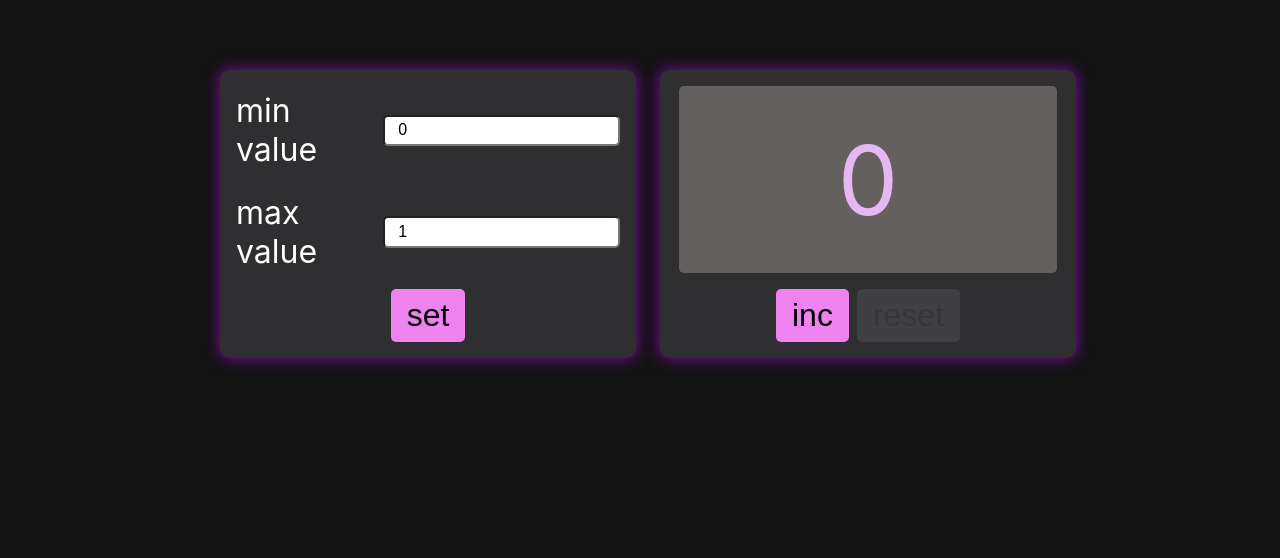
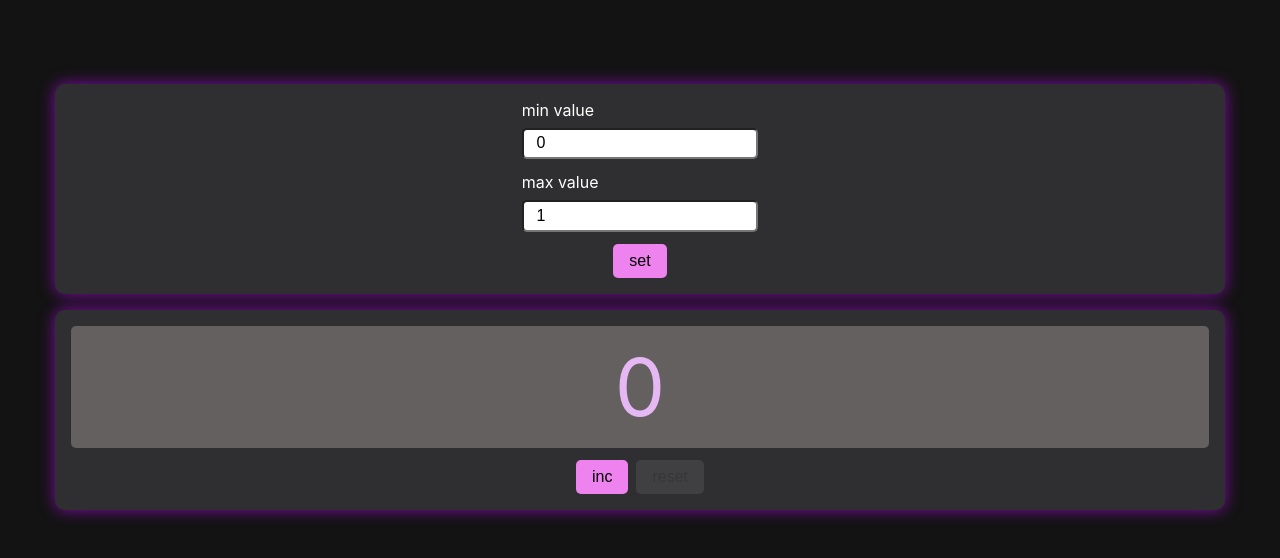
Before and after one commit to beliy-beret/React-Counter, a React (Create React App) app: page / in a window 1280 px wide. Shown: the part 114-672 px from the top of the page. Built offline with nearby package versions, Linux system fonts and the light colour scheme.

Commit message:
add style for xs screen

```diff
--- a/src/components/Counter/Counter.tsx
+++ b/src/components/Counter/Counter.tsx
@@ -21,7 +21,9 @@ const Counter: FC<ComponentPropsType> = ({
 }) => {
   return (
     <div className={s.counter}>
-      <CounterValue counter={counter} errorMessage={errorMessage} isEdit={isEdit} />
+      <div>
+        <CounterValue counter={counter} errorMessage={errorMessage} isEdit={isEdit} />
+      </div>
       <div className={s.btnBlock}>
         <MyButton
           onClick={incrementCurrentValue}
--- a/src/components/Counter/style.module.css
+++ b/src/components/Counter/style.module.css
@@ -1,17 +1,14 @@
 .counter {
-    display: flex;
-    flex-direction: column;
-    align-items: center;
-    justify-content: space-between;
-    gap: 1rem;
-    width: 30%;
-    height: 300px;
-    max-height: 40%;
+  color: #e5b8f4;
+  display: grid;
+  grid-template-rows: 1fr auto;
+  gap: 0.8rem;
+  min-height: 200px;
   background-color: #2f2f31;
   border-radius: 10px;
   padding: 1rem;
-    box-shadow: 0 0 15px 0 #810CA8;
-    color: #E5B8F4;
+  box-shadow: 0 0 15px 0 #810ca8;
+  width: 95%;
 }
 .btnBlock {
   grid-row: 2;
--- a/src/components/CounterSetting/style.module.css
+++ b/src/components/CounterSetting/style.module.css
@@ -1,23 +1,18 @@
 .form {
+  width: 95%;
   display: flex;
   flex-direction: column;
   align-items: center;
   justify-content: space-between;
   gap: 0.8rem;
-    width: 30%;
-    height: 300px;
-    max-height: 40%;
+  max-height: 250px;
   background-color: #2f2f31;
   border-radius: 10px;
   padding: 1rem;
-    box-shadow: 0 0 15px 0 #810CA8;
+  box-shadow: 0 0 15px 0 #810ca8;
 }
 
 .field {
-    font-size: 2rem;
-    color: #FFFFFF;
-    flex-basis: 50%;
-    height: 100%;
-    display: flex;
-    align-items: center;
+  font-size: 1rem;
+  color: #ffffff;
 }
--- a/src/components/CounterValue/CounterValue.tsx
+++ b/src/components/CounterValue/CounterValue.tsx
@@ -12,9 +12,9 @@ const CounterValue: FC<ComponentPropsType> = ({ counter, errorMessage, isEdit })
   const className =
     s.container +
     ' ' +
-    (counter.current < counter.max ? s.onLimit : s.noLimit) +
+    (counter.current >= counter.max && s.noLimit) +
     ' ' +
-    (errorMessage ? s.noLimit : s.onLimit) +
+    (errorMessage ? s.noLimit : '') +
     ' ' +
     (isEdit && '')
 
--- a/src/components/CounterValue/style.module.css
+++ b/src/components/CounterValue/style.module.css
@@ -1,23 +1,19 @@
 .container {
-    width: 90%;
+  background-color: #646060;
   border-radius: 5px;
-    text-align: center;
-    flex-basis: 100%;
+  height: 100%;
+  padding: 0.5rem;
   display: flex;
   justify-content: center;
   align-items: center;
-    padding: 1rem;
+  text-align: center;
 }
 .value {
-    font-size: 6rem;
+  font-size: 5rem;
   margin: 0;
 }
 .message {
-    font-size: 2rem;
-}
-.onLimit {
-    color: #E5B8F4;
-    background-color: #646060;
+  font-size: 1.2rem;
 }
 .noLimit {
   background-color: #ee5d5d;
--- a/src/components/MyButton/style.module.css
+++ b/src/components/MyButton/style.module.css
@@ -1,6 +1,6 @@
 .btn {
   padding: 0.5rem 1rem;
-    font-size: 2rem;
+  font-size: 1rem;
   border: none;
   border-radius: 5px;
 }
@@ -19,9 +19,9 @@
 .primary {
   background-color: violet;
 }
-.secondary{
+.secondary {
   background-color: rgb(17, 17, 17);
-    color: #FFFFFF;
+  color: #ffffff;
 }
 .btn:active.secondary {
   box-shadow: 1px 1px 1px 1px rgb(170, 58, 170);
--- a/src/components/MyInput/style.module.css
+++ b/src/components/MyInput/style.module.css
@@ -1,7 +1,7 @@
-.inputComponent{
+.inputComponent {
   display: flex;
+  flex-direction: column;
   gap: 0.5rem;
-    align-items: center;
 }
 .input {
   padding: 0.3rem 0.8rem;
--- a/src/index.css
+++ b/src/index.css
@@ -1,21 +1,21 @@
+* {
+  box-sizing: border-box;
+}
 body {
-  font-family: -apple-system, BlinkMacSystemFont, 'Segoe UI', 'Roboto', 'Oxygen',
-    'Ubuntu', 'Cantarell', 'Fira Sans', 'Droid Sans', 'Helvetica Neue',
-    sans-serif;
+  font-family: -apple-system, BlinkMacSystemFont, 'Segoe UI', 'Roboto', 'Oxygen', 'Ubuntu',
+    'Cantarell', 'Fira Sans', 'Droid Sans', 'Helvetica Neue', sans-serif;
   -webkit-font-smoothing: antialiased;
   -moz-osx-font-smoothing: grayscale;
   background-color: #131313;
 }
 
 code {
-  font-family: source-code-pro, Menlo, Monaco, Consolas, 'Courier New',
-    monospace;
+  font-family: source-code-pro, Menlo, Monaco, Consolas, 'Courier New', monospace;
 }
 .App {
-  width: 100vw;
-  height: 80vh;
   display: flex;
-  justify-content: center;
+  flex-direction: column;
   align-items: center;
-  gap: 1.5rem;
+  gap: 1rem;
+  padding: 15% 1rem;
 }
```
Lines whose indentation alone changed are shown as unchanged.
